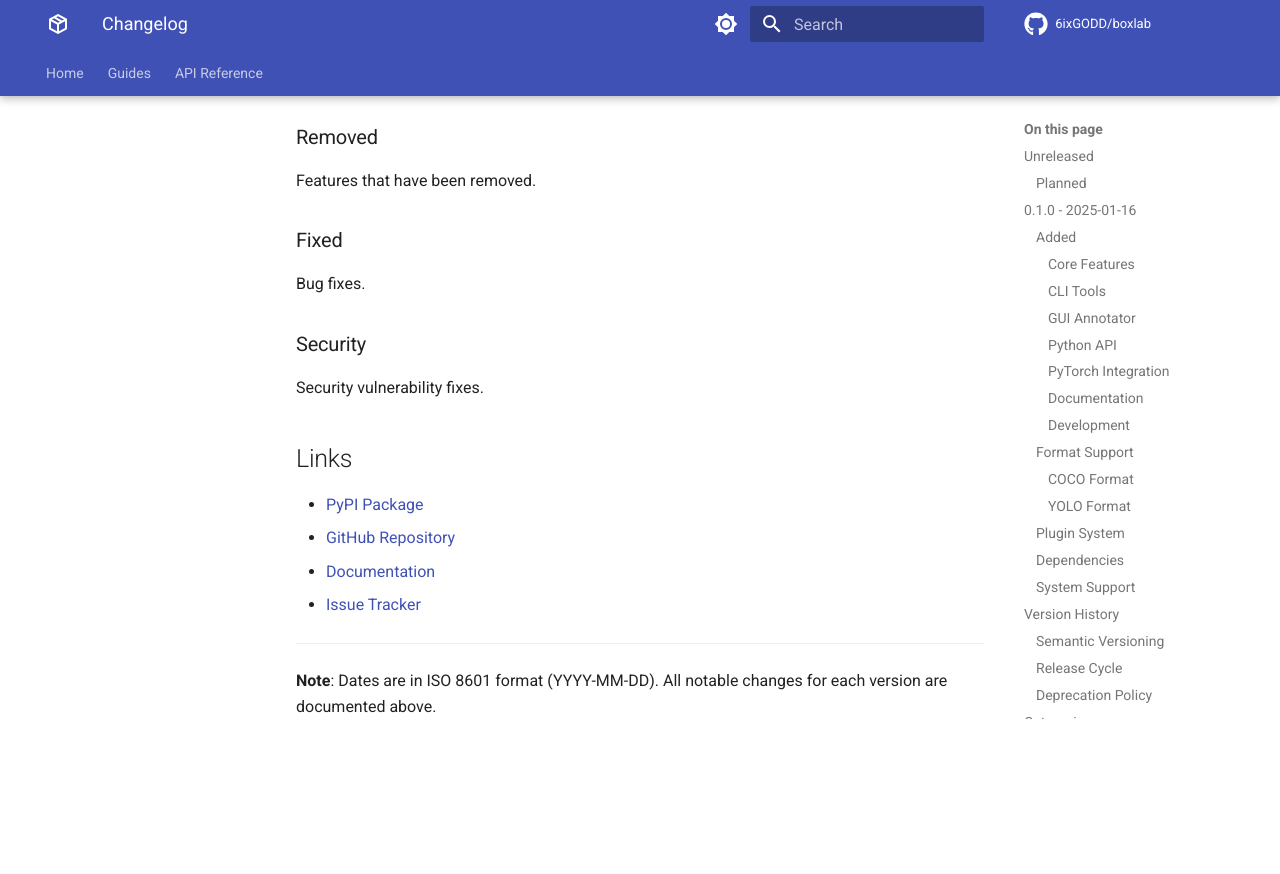
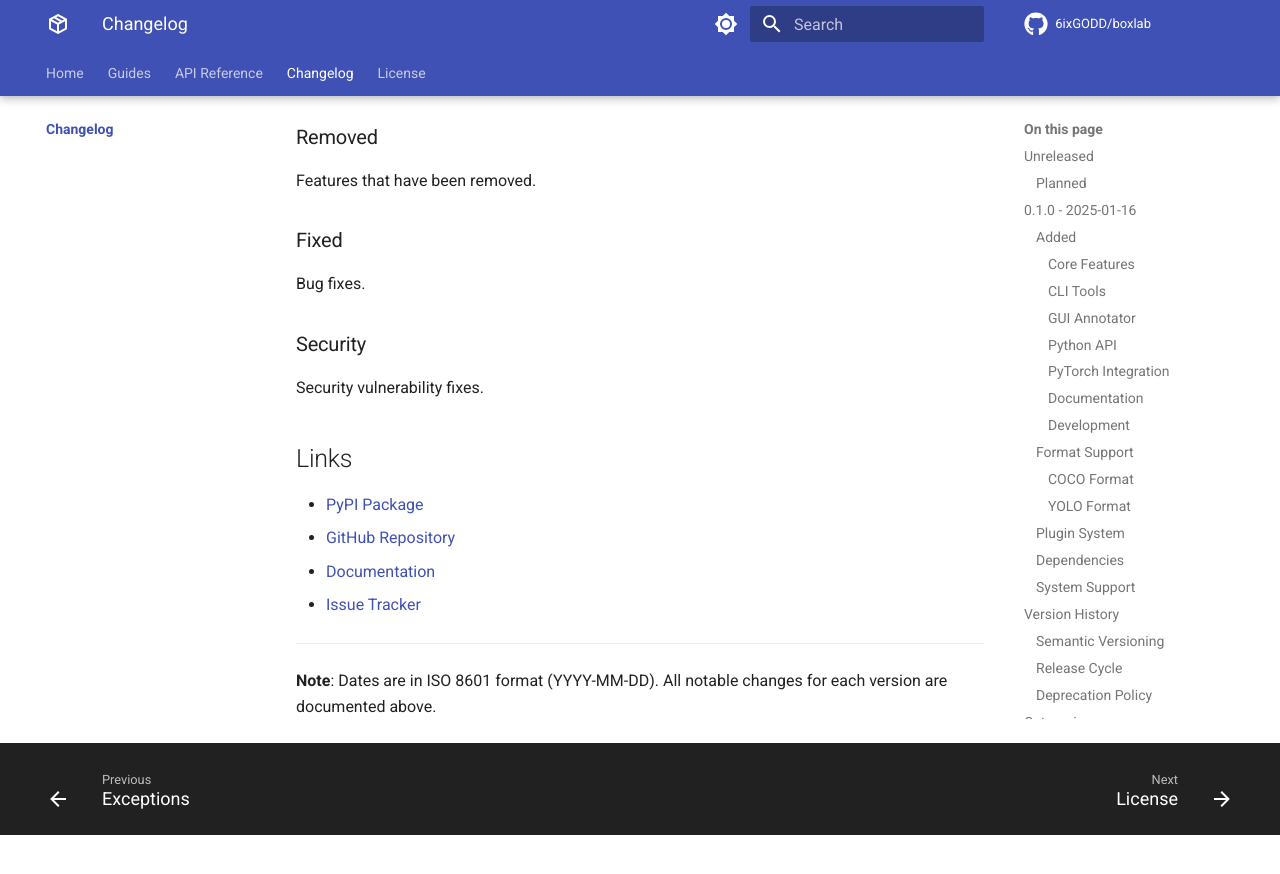
Before and after one commit to 6ixGODD/boxlab, an MkDocs documentation site: the page built from docs/changelog.md, in a window 1280 px wide and 900 px high, scrolled down 4810 px. Shown: the top 874 px of the window. Built offline with MkDocs 1.6.1 and Material for MkDocs 9.7.7, drawn with Linux system fonts in a browser that asks for light colours; comment, search, counter and statistics services are not loaded; the version menu is left out; before the commit the page ends 5618 px from its top, so only the background shows below that.

Commit message:
fix: add Changelog and License sections to mkdocs.yml

```diff
--- a/mkdocs.yml
+++ b/mkdocs.yml
@@ -170,3 +170,5 @@ nav:
               - YOLO Plugin: reference/dataset/plugins/yolo.md
       - Annotator: reference/annotator.md
       - Exceptions: reference/exceptions.md
+  - Changelog: changelog.md
+  - License: license.md
```
